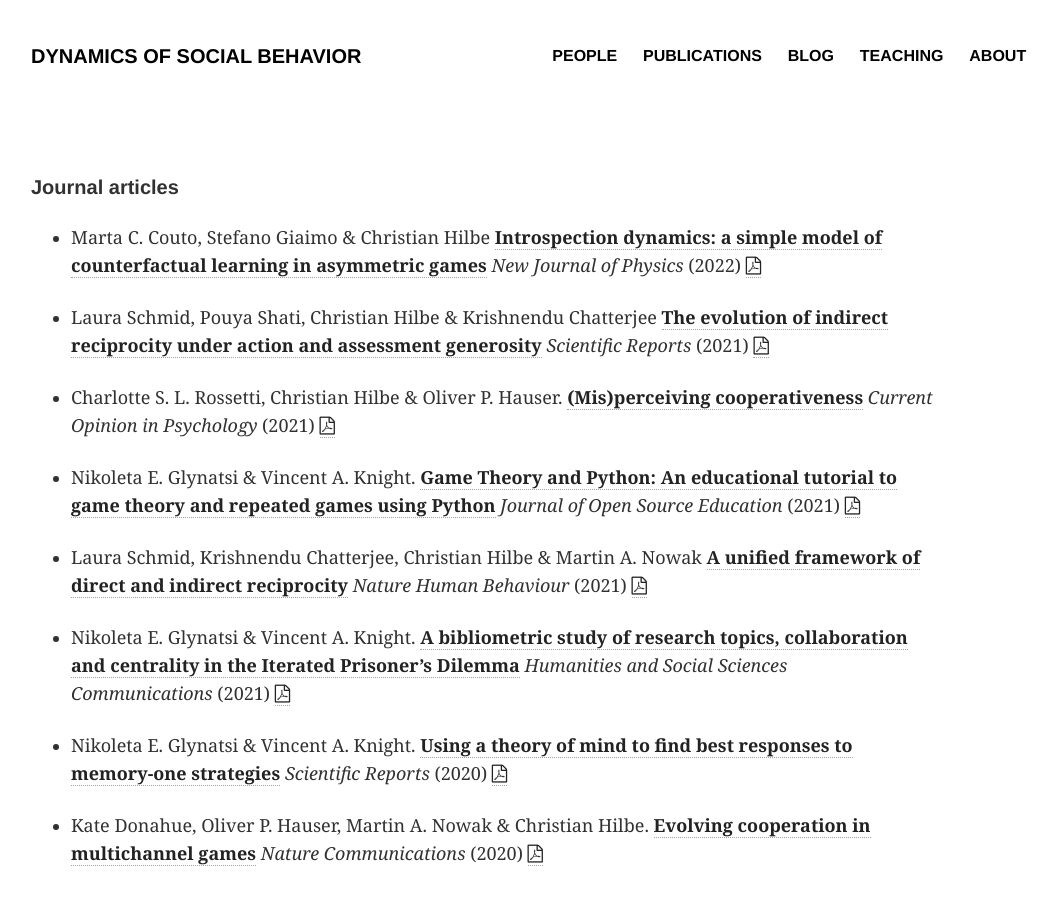
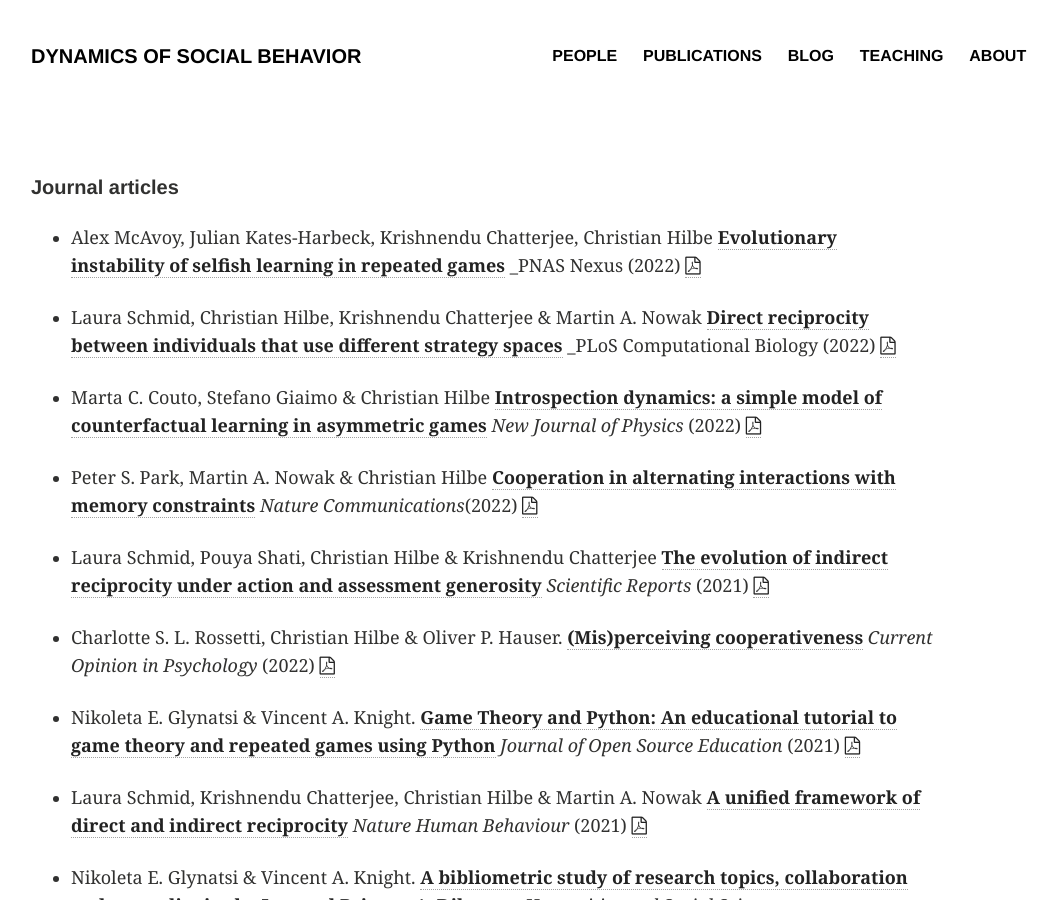
Before and after one commit to DYNOSOBs/social-behaviour, a Jekyll site: the page built from publications/index.md, in a window 1280 px wide and 900 px high. Shown: the whole window, without its empty margins (65-1123 px from the left). Built offline with Jekyll 4.4.1, drawn with Linux system fonts in a browser that asks for light colours.

Commit message:
CH: adding publications 2022

```diff
--- a/publications/index.md
+++ b/publications/index.md
@@ -9,9 +9,22 @@ image:
 
 <h5>Journal articles</h5>
 
+
+- Alex McAvoy, Julian Kates-Harbeck, Krishnendu Chatterjee, Christian Hilbe
+[**Evolutionary instability of selfish learning in repeated games**](https://academic.oup.com/pnasnexus/article/1/4/pgac141/6650683)
+_PNAS Nexus (2022) <a href="papers/McAvoy et al (PNAS Nexus 2022) Evolutionary instability of selfish learning in repeated games"><i class="fa fa-file-pdf-o"></i>
+
+- Laura Schmid, Christian Hilbe, Krishnendu Chatterjee & Martin A. Nowak
+[**Direct reciprocity between individuals that use different strategy spaces**](https://journals.plos.org/ploscompbiol/article?id=10.1371/journal.pcbi.1010149)
+_PLoS Computational Biology (2022) <a href="papers/Schmid et al (PLoS CB 2022) Direct reciprocity between individuals that use different strategy spaces"><i class="fa fa-file-pdf-o"></i>
+
 - Marta C. Couto, Stefano Giaimo & Christian Hilbe
 [**Introspection dynamics: a simple model of counterfactual learning in asymmetric games**](https://iopscience.iop.org/article/10.1088/1367-2630/ac6f76)
 _New Journal of Physics_ (2022) <a href="papers/Introspection_NJP_2022.pdf"><i class="fa fa-file-pdf-o"></i>
+
+- Peter S. Park, Martin A. Nowak & Christian Hilbe
+[**Cooperation in alternating interactions with memory constraints**](https://www.nature.com/articles/s41467-022-28336-2)
+_Nature Communications_(2022) <a href="papers/Park et al (NComms 2022) Cooperation in alternating interactions with memory constraints"><i class="fa fa-file-pdf-o"></i>
 
 - Laura Schmid, Pouya Shati, Christian Hilbe & Krishnendu Chatterjee
 [**The evolution of indirect reciprocity under action and assessment generosity**](https://www.nature.com/articles/s41598-021-96932-1)
@@ -19,7 +32,7 @@ _Scientific Reports_ (2021) <a href="papers/Evolution_of_indirect_reciprocity_un
 
 - Charlotte S. L. Rossetti, Christian Hilbe & Oliver P. Hauser.
 [**(Mis)perceiving cooperativeness**](https://www.sciencedirect.com/science/article/pii/S2352250X21000920)
-_Current Opinion in Psychology_ (2021) <a href="papers/Misperceiving_Cooperativeness.pdf"><i class="fa fa-file-pdf-o"></i>
+_Current Opinion in Psychology_ (2022) <a href="papers/Misperceiving_Cooperativeness.pdf"><i class="fa fa-file-pdf-o"></i>
 
 - Nikoleta E. Glynatsi & Vincent A. Knight.
 [**Game Theory and Python: An educational tutorial to game theory and repeated games using Python**](https://jose.theoj.org/papers/10.21105/jose.00078)
```
Also changed, not shown: 4 other files.
